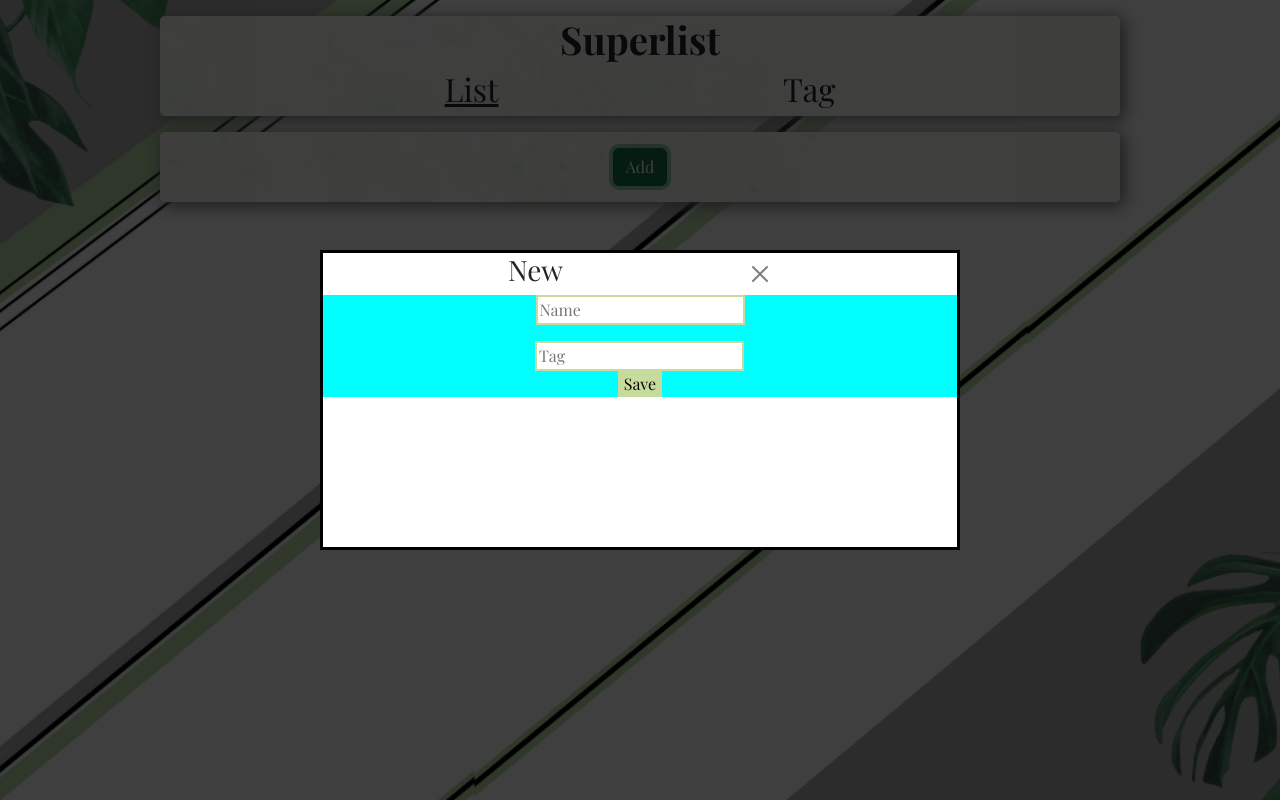
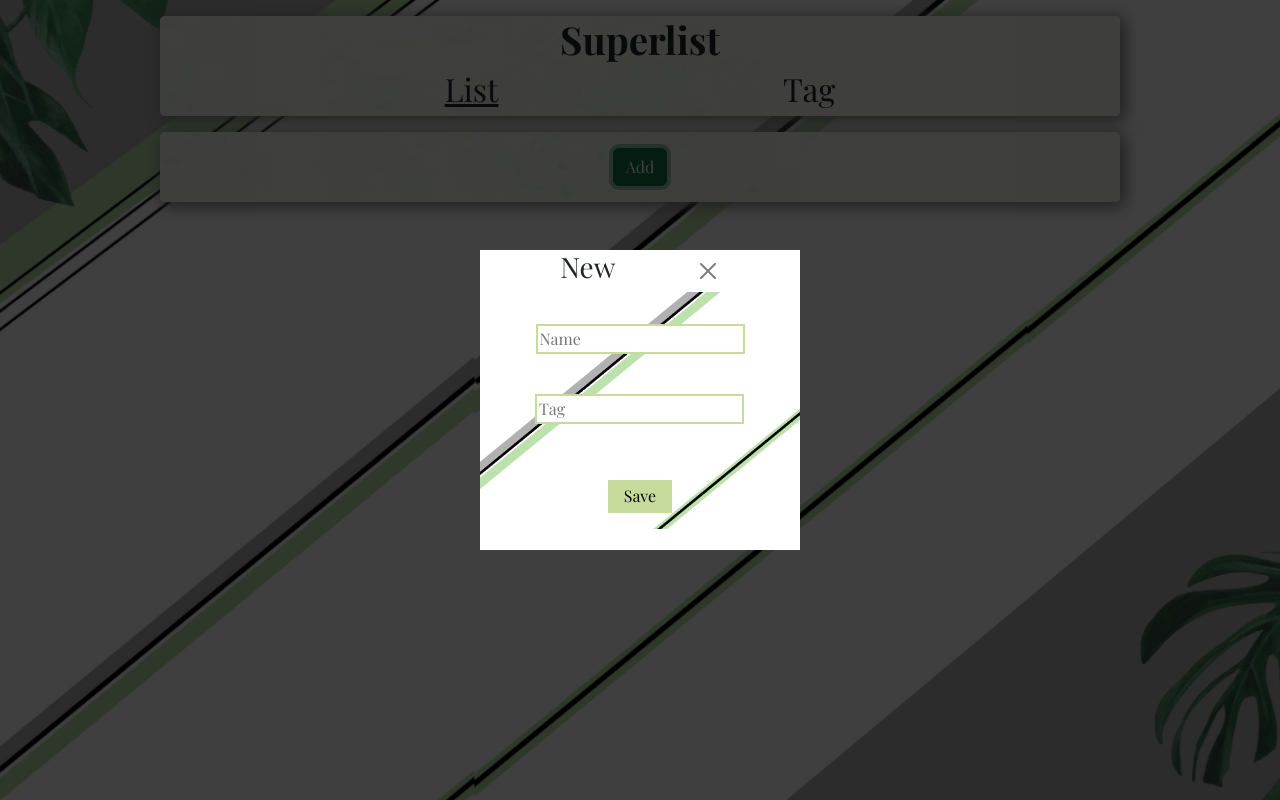
Before and after one commit to Nyckush/Trabajo-Practico, a React (Vite) app: page / in a window 1280 px wide. Both pictures are taken after a click on the button "Add". Built offline with nearby package versions, Linux system fonts and the light colour scheme.

Commit message:
Css casi listo

```diff
--- a/src/componentes/ToDoList.jsx
+++ b/src/componentes/ToDoList.jsx
@@ -84,7 +84,7 @@ const ToDoList = () => {
                         })}
                     </select> */}
                 </div>
-                <button type="sumbit" onClick={addTarea}>Save</button>
+                <button className="btn-save" type="sumbit" onClick={addTarea}>Save</button>
             </form>
         </div>
     )
--- a/src/componentes/estilos.css
+++ b/src/componentes/estilos.css
@@ -16,10 +16,8 @@
     /* Contiene la mini nav con la X y tambien el componente ToDoList.jsx */
     background-color: #fff;
     width: 50%;
-    min-width: 300px;
+    max-width: 320px;
     min-height: 300px;
-    border: 3px solid black;
-
     /*
     align-items: center;
     justify-content: center; */
@@ -35,12 +33,14 @@
 
     width: 25px;
     height: 25px;
-    border-radius: 50%;
-    background-color: #C7DB9D;/*
+    border-radius: 1rem;
+    background-color: #C7DB9D;
+    /*
     display: block;
     position: absolute;
     left: 90%;
-    bottom: 80% */
+    bottom: 80%
+    */
 }
 .mini-nav h3{
 
@@ -53,23 +53,32 @@
     border-radius: .1rem;
 }
 
-button {
+.btn-save {
     background-color: #C7DB9D;
-    justify-content: center;
-    border: none
+    border: none;
+    padding: 0.3rem 1rem;
+
 }
 
 
 /* -------- ToDoList.jsx ------------*/
 
 .container-to-do{
-    background-size: cover;
-    background-repeat: no-repeat;
-    background-color: aqua;
     width: 100%;
-    height: 100%;
 }
 .container-to-do .form-to-do{
+    background-image: url("../assets/img/fondo2.png");
+    background-position: center;
+    background-repeat: no-repeat;
+    background-size: cover;
+    background-clip: padding-box;
+    padding: 1rem;
+    display: flex;
+    flex-direction: column;
+    justify-content: center;
+    align-items: center;
+    gap: 2.5rem;
+
 
 }
 
@@ -78,7 +87,8 @@ button {
     flex-direction: column;
     justify-content: center;
     align-items: center;
-    gap: 1rem;
+    gap: 2.5rem;
+    padding: 1rem;
 
 }
 div.caja-tarea {
```
